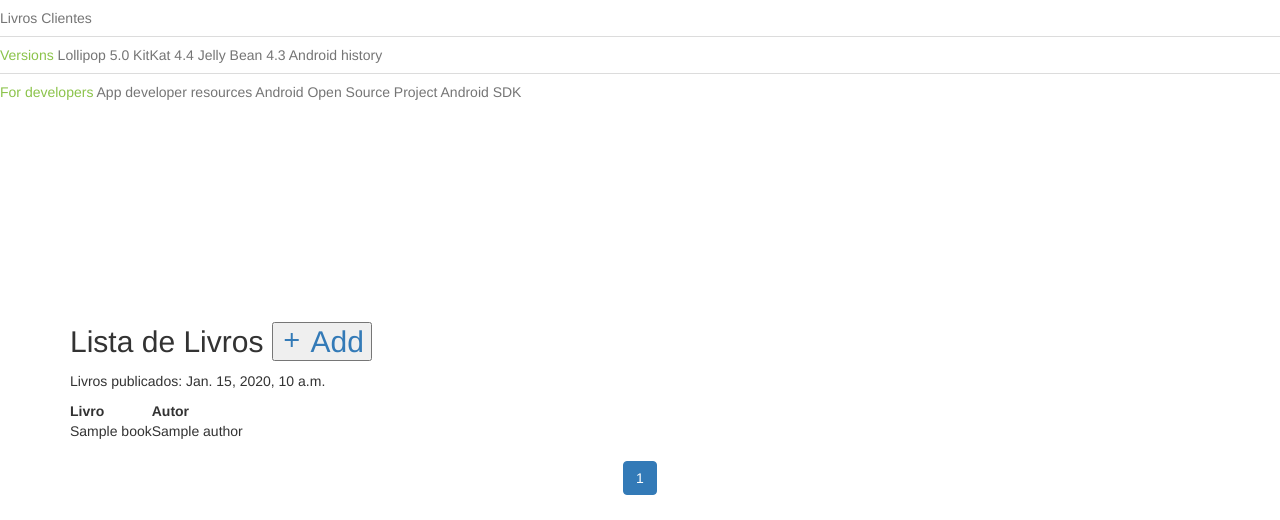
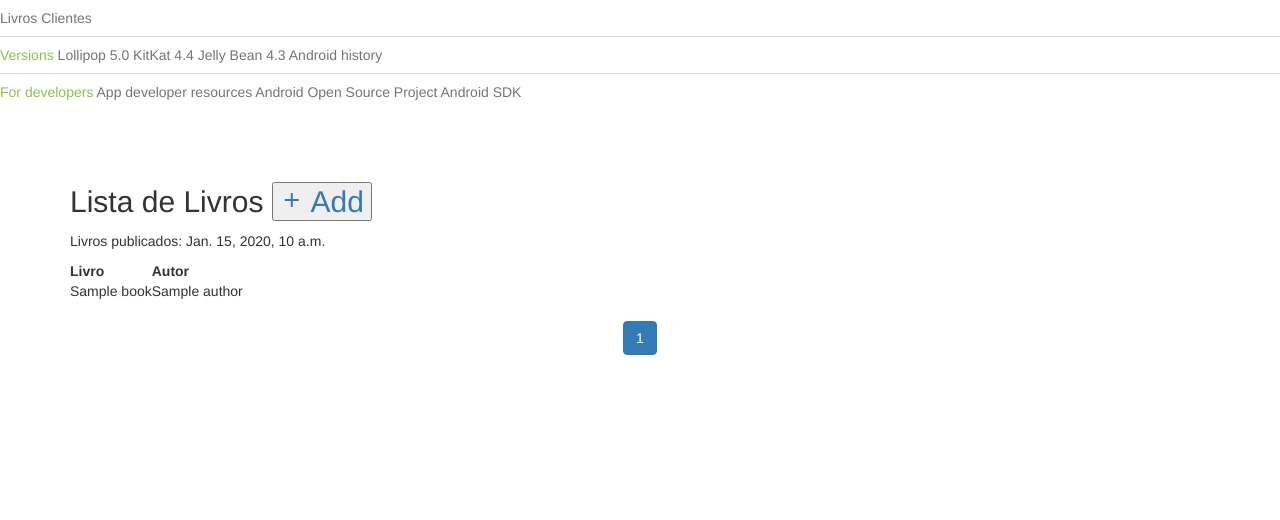
Before and after one commit to rg3915/django-experience-2016, a Django app: template djexperience/bookstore/templates/bookstore/book_list.html in a window 1280 px wide. Shown: the part 294-814 px from the top of the page. After the commit the page ends 649 px from the top, so only its background shows below. Run offline with Django 3.2, Linux system fonts and the light colour scheme; the template is opened without the code that fills it: most values are stand-ins (such as "Sample title", 1, 10 or a date in 2020); some libraries are stand-ins or nearby versions.

Commit message:
git fix #37 - reorganized base_bookstore content and removed a empty link

```diff
--- a/djexperience/core/templates/base_bookstore_nav.html
+++ b/djexperience/core/templates/base_bookstore_nav.html
@@ -20,6 +20,7 @@
     .intro {
       padding-top: 60px;
     }
+
     #view-source {
       position: fixed;
       display: block;
@@ -33,10 +34,17 @@
 
 </head>
 <body>
+<div class="mdl-layout mdl-js-layout mdl-layout--fixed-header">
   {% include "includes/nav_bookstore.html" %}
-
+  <div class="android-content mdl-layout__content">
+    <a name="top"></a>
+{#    <div class="android-screen-section mdl-typography--text-center">#}
+{#      <a name="screens"></a>#}
+{#    </div>#}
     <div class="intro container">
       {% block content %}{% endblock content %}
+    </div>
+  </div>
 </div>
 
 <script src="https://code.getmdl.io/1.1.3/material.min.js"></script>
--- a/djexperience/core/templates/includes/nav_bookstore.html
+++ b/djexperience/core/templates/includes/nav_bookstore.html
@@ -1,7 +1,4 @@
 {% load static %}
-
-    <div class="mdl-layout mdl-js-layout mdl-layout--fixed-header">
-
 <div class="android-header mdl-layout__header mdl-layout__header--waterfall">
   <div class="mdl-layout__header-row">
           <span class="android-title mdl-layout-title">
@@ -59,12 +56,3 @@
     <a class="mdl-navigation__link" href="">Android SDK</a>
   </nav>
 </div>
-
-      <div class="android-content mdl-layout__content">
-        <a name="top"></a>
-        <div class="android-screen-section mdl-typography--text-center">
-          <a name="screens"></a>
-        </div>
-      </div>
-
-    </div>
```
Lines whose indentation alone changed are shown as unchanged.
